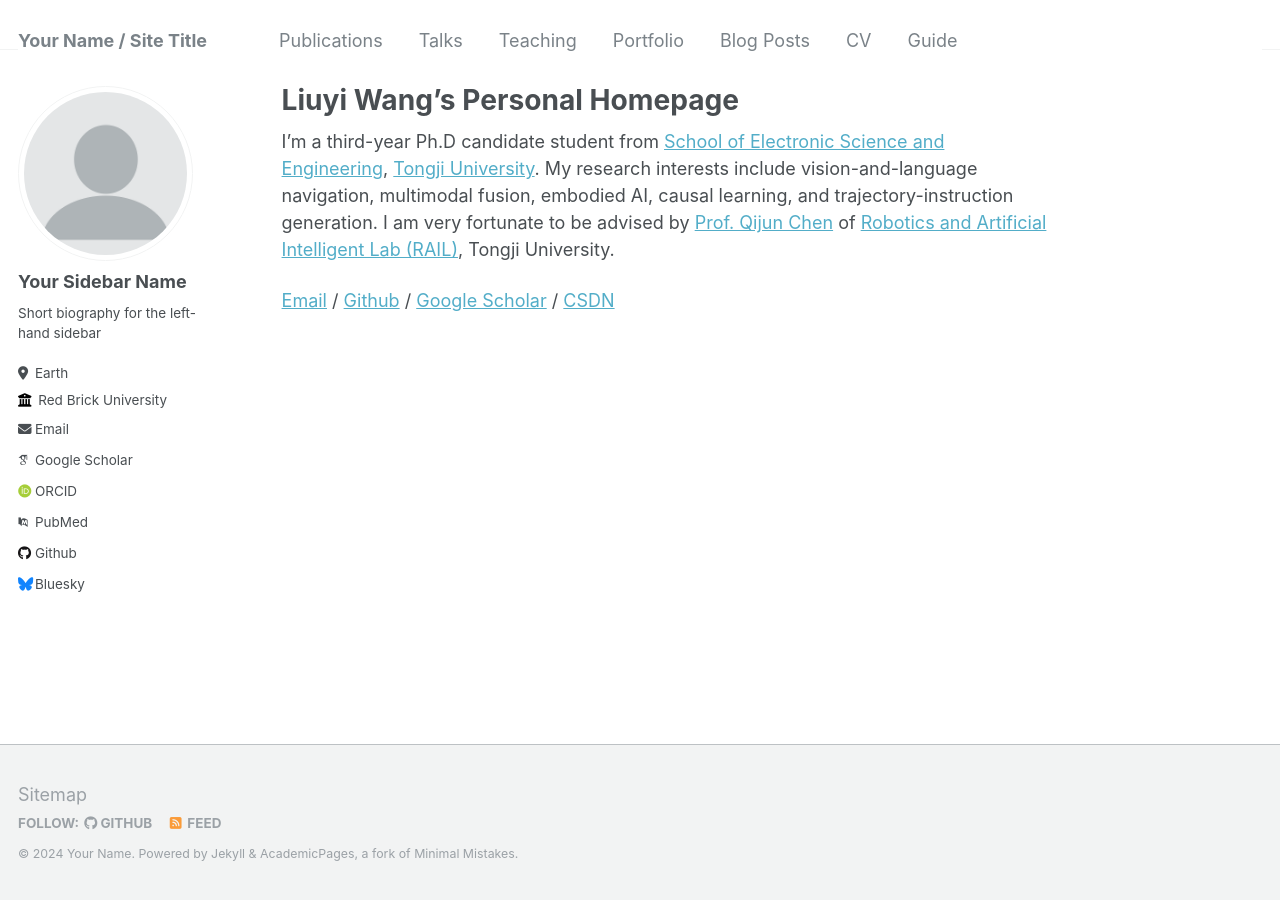
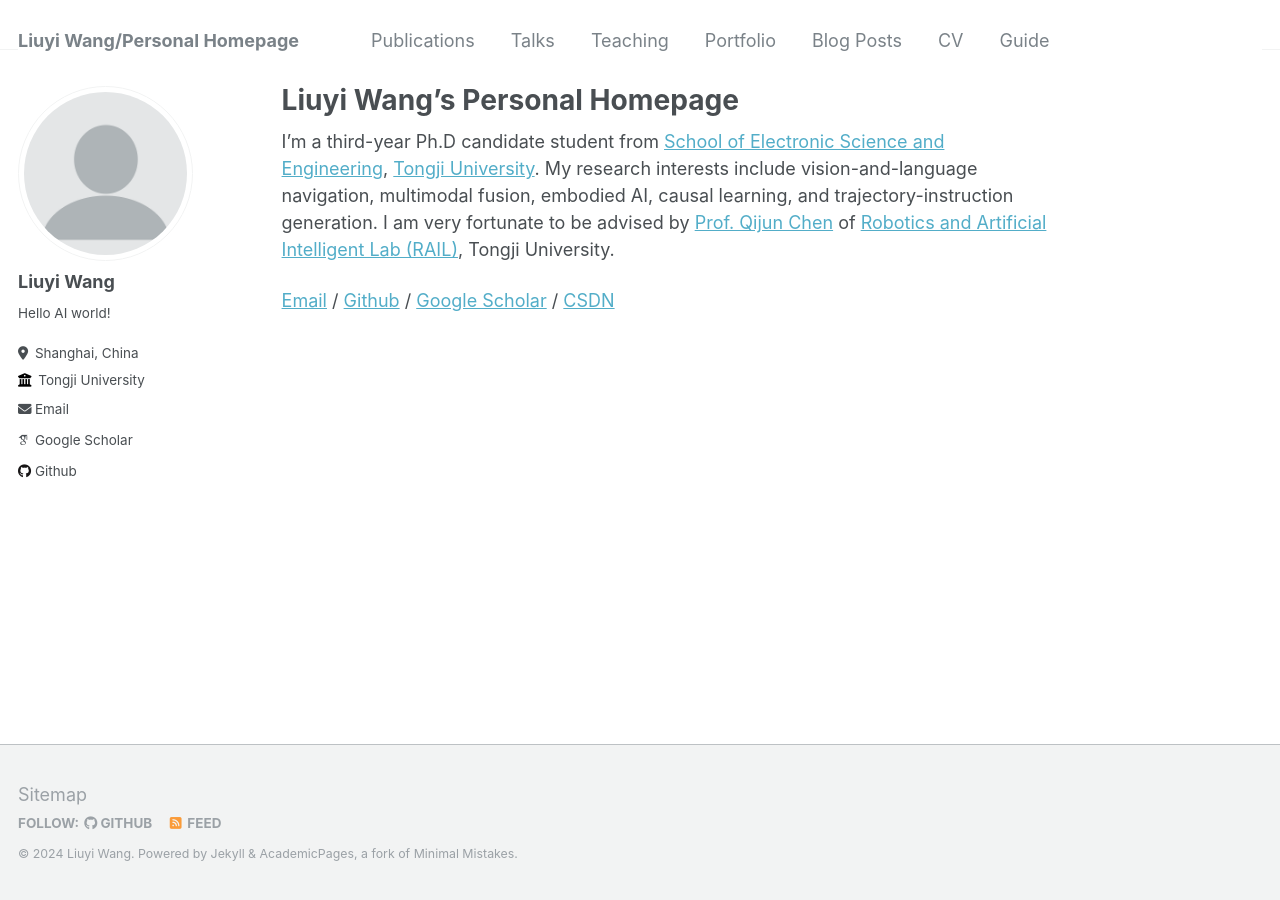
Before and after one commit to CrystalSixone/CrystalSixone_old.github.io, a Jekyll site: the page built from _pages/about.md, in a window 1280 px wide. Built offline with Jekyll 4.4.1, drawn with Linux system fonts in a browser that asks for light colours; some web fonts are replaced.

Commit message:
Update _config.yml

```diff
--- a/_config.yml
+++ b/_config.yml
@@ -8,13 +8,13 @@
 
 # Basic Site Settings
 locale                   : "en-US"
-title                    : "Your Name / Site Title"
+title                    : "Liuyi Wang/Personal Homepage"
 title_separator          : "-"
-name                     : &name "Your Name"
-description              : &description "personal description"
-url                      : https://academicpages.github.io # the base hostname & protocol for your site e.g. "https://mmistakes.github.io"
+name                     : &name "Liuyi Wang"
+description              : &description "A third-year Ph.D candidate from Tongji University"
+url                      : https://w61.github.io # the base hostname & protocol for your site e.g. "https://mmistakes.github.io"
 baseurl                  : "" # the subpath of your site, e.g. "/blog"
-repository               : "academicpages/academicpages.github.io"
+repository               : "CrystalSixone.github.io"
 
 # Site Author - The following control what appear as part of the author content on the side bar.
 #               If a field is blank the icon and link will not appear, otherwise it will be shown.
@@ -22,20 +22,20 @@ repository               : "academicpages/academicpages.github.io"
 author:
   # Biographic information
   avatar           : "profile.png"
-  name             : "Your Sidebar Name"
+  name             : "Liuyi Wang"
   pronouns         : # example: "she/her"
-  bio              : "Short biography for the left-hand sidebar"
-  location         : "Earth"
-  employer         : "Red Brick University"
+  bio              : "Hello AI world!"
+  location         : "Shanghai, China"
+  employer         : "Tongji University"
   uri              : # URL
-  email            : "none@example.org"
+  email            : "wly@tongji.edu.cn"
 
   # Academic websites
   arxiv            : # URL - Update with the correct link to your profile
-  googlescholar    : "https://scholar.google.com/citations?user=PS_CX0AAAAAJ"
+  googlescholar    : "https://scholar.google.com/citations?user=AW2gZ8cAAAAJ&hl=en"
   impactstory      : # URL
-  orcid            : "http://orcid.org/yourorcidurl"
-  pubmed           : "https://www.ncbi.nlm.nih.gov/pubmed/?term=john+snow"
+  orcid            : # URL
+  pubmed           : # URL
   researchgate     : # URL
 
   # Repositories and software development
@@ -47,7 +47,7 @@ author:
   stackoverflow    : # User number or user number and name (i.e., use "1" or "1/jeff-atwood")
 
   # Social media
-  bluesky          : "bsky.app" # Replace this with you Bluesky username
+  bluesky          : # # Replace this with you Bluesky username
   facebook         : # Username
   flickr           : # Username
   foursquare       : # Username
```
